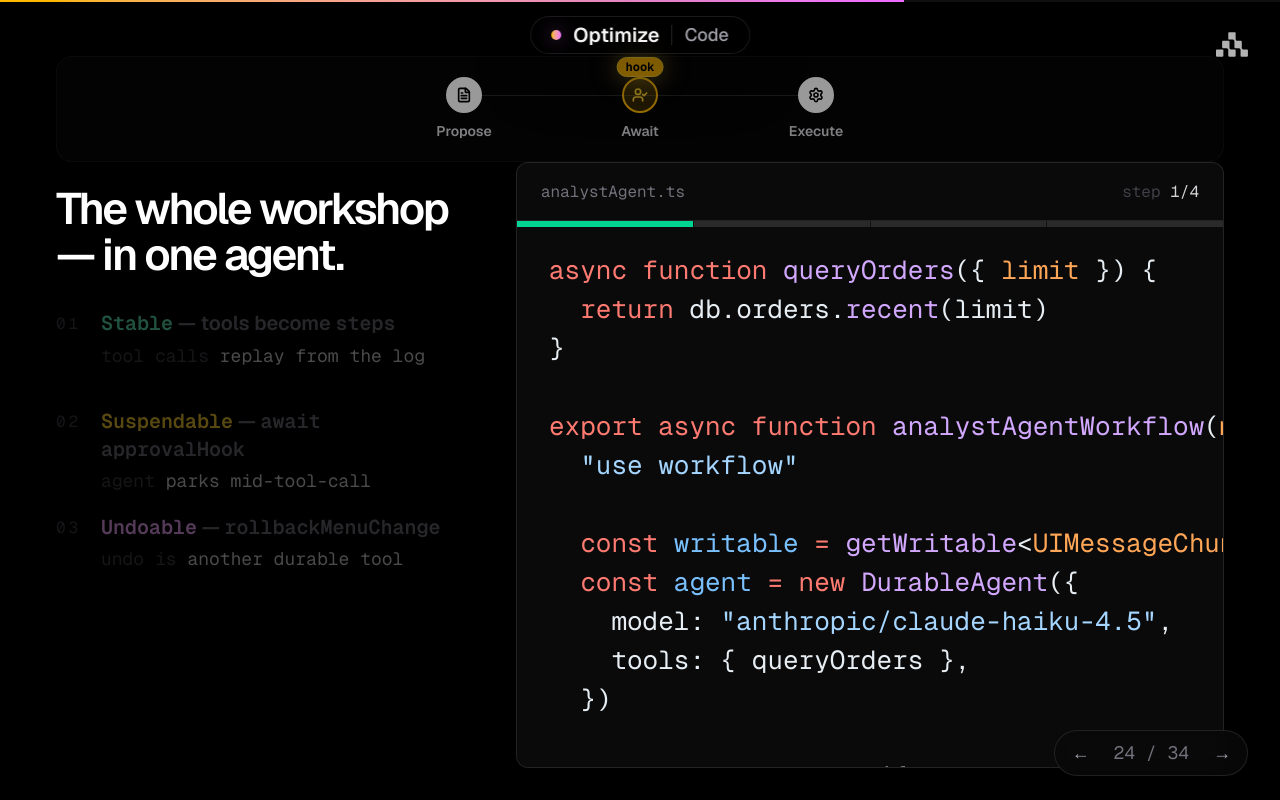
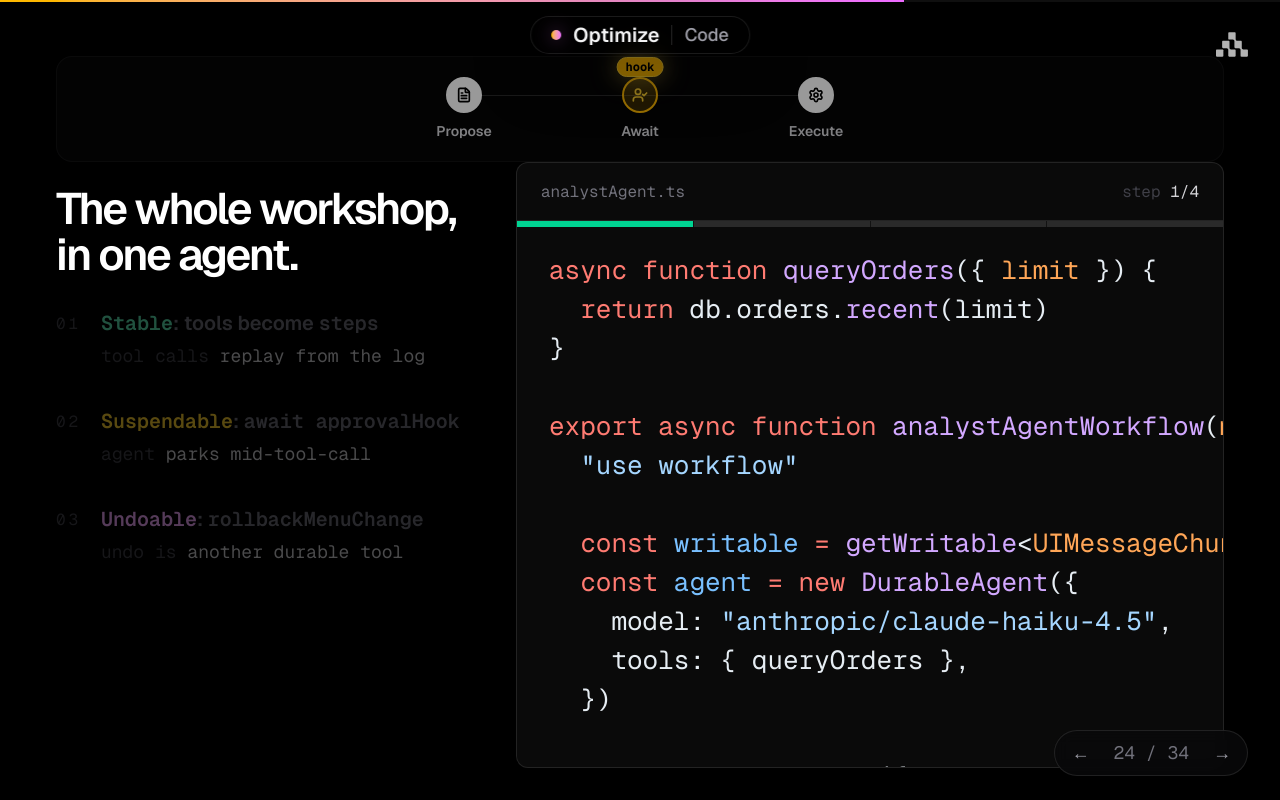
Before and after one commit to remiconnesson/demo-workflow-workshop, a Next.js app: page /slides/analyst/solution in a window 1280 px wide. Built offline with nearby package versions, Linux system fonts and the light colour scheme.

Commit message:
Normalize punctuation: replace em dashes with colons, commas, and semicolons
Consistent style pass across slides, experiments, README, and tests.
Em dashes replaced with lighter punctuation (colons for labels,
commas/semicolons for inline clauses) for cleaner projector readability.

```diff
--- a/src/app/experiments/_config/experiments.ts
+++ b/src/app/experiments/_config/experiments.ts
@@ -1,7 +1,7 @@
 /**
  * Manifest of all 21 experiment demos. Each theme has one DurableAgent
  * demonstrated across the three property groups (stable / suspendable
- * / undoable — legacy slugs retry · suspend · rollback).
+ * / undoable, with legacy slugs retry · suspend · rollback).
  *
  * Slug format: `{theme}-{verb}`. Routes live at `/experiments/{slug}`.
  */
--- a/src/app/experiments/our-first-agent/page.tsx
+++ b/src/app/experiments/our-first-agent/page.tsx
@@ -127,9 +127,9 @@ export default function OurFirstAgentPage() {
               Hit <kbd className="rounded border border-white/20 bg-white/10 px-2 py-0.5 font-mono text-sm">F5</kbd> mid-response
             </h2>
             <p className="mt-3 text-sm leading-relaxed text-zinc-400">
-              While the agent is streaming a reply — or waiting on the
+              While the agent is streaming a reply, or waiting on the
               <span className="px-1 font-mono text-xs text-sky-400">fetchOrderDetails</span>
-              tool — reload the page. The stream reconnects. The same
+              tool, reload the page. The stream reconnects. The same
               sentence finishes itself.
             </p>
           </div>
--- a/src/app/experiments/page.tsx
+++ b/src/app/experiments/page.tsx
@@ -19,8 +19,8 @@ export default function ExperimentsIndexPage() {
             7 DurableAgents × 3 verbs
           </h1>
           <p className="mt-4 max-w-2xl text-lg text-zinc-400">
-            Each theme runs one DurableAgent across three demos — retry,
-            suspend, rollback — so we can see which agent story lands
+            Each theme runs one DurableAgent across three demos (retry,
+            suspend, rollback) so we can see which agent story lands
             hardest for the workshop.
           </p>
         </header>
@@ -37,7 +37,7 @@ export default function ExperimentsIndexPage() {
           </h2>
           <p className="mt-2 text-sm leading-relaxed text-zinc-400">
             A DurableAgent with one slow tool. Hit F5 while it&apos;s
-            streaming — the same sentence finishes itself. The quick
+            streaming, and the same sentence finishes itself. The quick
             win before the three properties.
           </p>
           <p className="mt-3 font-mono text-xs text-zinc-500">
--- a/src/app/slides/_components/fraud-lab/variant-06-telescope.tsx
+++ b/src/app/slides/_components/fraud-lab/variant-06-telescope.tsx
@@ -30,7 +30,7 @@ import {
 
 const FRAUD_IDX = CHARGES.length - 1;
 
-// Deterministic starfield — ambient stars (decorative) + charge stars (labeled).
+// Deterministic starfield: ambient stars (decorative) + charge stars (labeled).
 type Star = { x: number; y: number; r: number; twinkle: number };
 
 const AMBIENT_STARS: Star[] = Array.from({ length: 140 }, (_, i) => {
@@ -45,7 +45,7 @@ const AMBIENT_STARS: Star[] = Array.from({ length: 140 }, (_, i) => {
   };
 });
 
-// Charge stars placed around the field — fraud star on the rim.
+// Charge stars placed around the field. Fraud star sits on the rim.
 const CHARGE_POS: { x: number; y: number }[] = [
   { x: 22, y: 38 },
   { x: 35, y: 62 },
@@ -57,7 +57,7 @@ const CHARGE_POS: { x: number; y: number }[] = [
   { x: 72, y: 58 },
   { x: 55, y: 22 },
   { x: 38, y: 18 },
-  { x: 88, y: 82 }, // fraud — far rim
+  { x: 88, y: 82 }, // fraud, far rim
 ];
 
 // Constellation lines (faint grid)
--- a/src/app/slides/_components/fraud-lab/variant-07-courtroom.tsx
+++ b/src/app/slides/_components/fraud-lab/variant-07-courtroom.tsx
@@ -30,7 +30,7 @@ import {
 
 const FRAUD_IDX = CHARGES.length - 1;
 
-// Verdict lines per charge — first few are neutral, fraud row gets a full
+// Verdict lines per charge. First few are neutral; the fraud row gets a full
 // escalating monologue.
 type LineTone = "neutral" | "amber" | "red" | "final";
 type Line = { text: string; tone: LineTone };
@@ -162,7 +162,7 @@ export function CourtroomDemo() {
           </div>
         </div>
 
-        {/* center stage — spotlight */}
+        {/* center stage with spotlight */}
         <div className="relative flex min-h-0 flex-1 items-center justify-center overflow-hidden">
           {/* spotlight */}
           <div
--- a/src/app/slides/_components/fraud-lab/variant-12-slot.tsx
+++ b/src/app/slides/_components/fraud-lab/variant-12-slot.tsx
@@ -22,7 +22,7 @@ import {
 // ---------------------------------------------------------------------------
 // Variant 12 · Slot machine
 // Oversized cabinet with three giant reels (card, merchant, country). Every
-// charge pulls the lever automatically — click click click to CLEAR. On fraud
+// charge pulls the lever automatically, click click click to CLEAR. On fraud
 // the three reels land [8891][CRYPTONOME][RU] in red, siren flashes, lever
 // LOCKS, and a FROZEN card slides out the front. Crash freezes reels with blur
 // and a "OUT OF ORDER" marquee. Replay unblurs; resume keeps the frozen drawer.
@@ -89,7 +89,7 @@ export function SlotDemo() {
   const lockedOnFraud =
     m.isArmed || m.isCrashed || m.isReplaying || m.isResumed;
 
-  // spinning state — brief spin between stops
+  // spinning state: brief spin between stops
   const spinT = (elapsed % SPIN_PERIOD_MS) / SPIN_PERIOD_MS;
   const isSpinning = !lockedOnFraud && spinT < 0.45 && m.active;
 
@@ -283,7 +283,7 @@ function Reel({
   spinSeed: number;
   revealDelay: number;
 }) {
-  // Compute a "spin" offset — items whirl when spinning, otherwise stop on currentIdx.
+  // Compute a "spin" offset. Items whirl when spinning, otherwise stop on currentIdx.
   const visibleIdx = spinning
     ? (currentIdx + spinSeed * 3) % items.length
     : currentIdx % items.length;
--- a/src/app/slides/analyst/solution/page.tsx
+++ b/src/app/slides/analyst/solution/page.tsx
@@ -8,22 +8,22 @@ export default function AgentAnalystFixSlide() {
     <FixSlideLayout
       slide="agent-analyst"
       eyebrow={group.eyebrow}
-      headline="The whole workshop — in one agent."
+      headline="The whole workshop, in one agent."
       marker="span"
       filename="analystAgent.ts"
       statusTone="emerald"
       statusLabel="Stable · Suspendable · Undoable"
       steps={[
         {
-          label: <><span className="font-mono text-emerald-300">Stable</span> — tools become <code className="font-mono">steps</code></>,
+          label: <><span className="font-mono text-emerald-300">Stable</span>: tools become <code className="font-mono">steps</code></>,
           detail: <>tool calls <span className="text-zinc-300">replay from the log</span></>,
         },
         {
-          label: <><span className="font-mono text-amber-300">Suspendable</span> — <code className="font-mono">await approvalHook</code></>,
+          label: <><span className="font-mono text-amber-300">Suspendable</span>: <code className="font-mono">await approvalHook</code></>,
           detail: <>agent <span className="text-zinc-300">parks mid-tool-call</span></>,
         },
         {
-          label: <><span className="font-mono text-fuchsia-300">Undoable</span> — <code className="font-mono">rollbackMenuChange</code></>,
+          label: <><span className="font-mono text-fuchsia-300">Undoable</span>: <code className="font-mono">rollbackMenuChange</code></>,
           detail: <>undo is <span className="text-zinc-300">another durable tool</span></>,
         },
       ]}
@@ -49,7 +49,7 @@ export async function analystAgentWorkflow(messages: ChatMessage[]) {
           {
             highlightLines: {
               2: "",
-              3: "**stable** — [`\"use step\"`](https://workflow-sdk.dev/docs/foundations/workflows-and-steps) turns the tool into a [durable step](https://workflow-sdk.dev/docs/foundations/workflows-and-steps) — finished calls **replay from the event log** on restart (same primitive as the earlier charge scenario)",
+              3: "**stable**: [`\"use step\"`](https://workflow-sdk.dev/docs/foundations/workflows-and-steps) turns the tool into a [durable step](https://workflow-sdk.dev/docs/foundations/workflows-and-steps). Finished calls **replay from the event log** on restart (same primitive as the earlier charge scenario)",
             },
             code: `async function queryOrders({ limit }) {
   // stable: tool call replays from the event log on restart
@@ -73,7 +73,7 @@ export async function analystAgentWorkflow(messages: ChatMessage[]) {
             highlightLines: {
               6: "",
               7: "",
-              8: "[`hook.create({ token })`](https://workflow-sdk.dev/docs/ai/human-in-the-loop) — the UI references this token to submit the approval",
+              8: "[`hook.create({ token })`](https://workflow-sdk.dev/docs/ai/human-in-the-loop). The UI references this token to submit the approval",
               9: "**suspendable** — `await hook` parks the agent until a human taps the phone — [same hook primitive](https://workflow-sdk.dev/docs/foundations/hooks) as the slow-restaurant webhook",
               10: "",
             },
```
Also changed, not shown: src/app/slides/_components/fraud-lab/variant-05-conveyor.tsx (+4 -4 lines), src/app/slides/_components/observer-chat-pane.tsx (+16 -16 lines), 2 other files (tests, documents, lock files or other folders).
